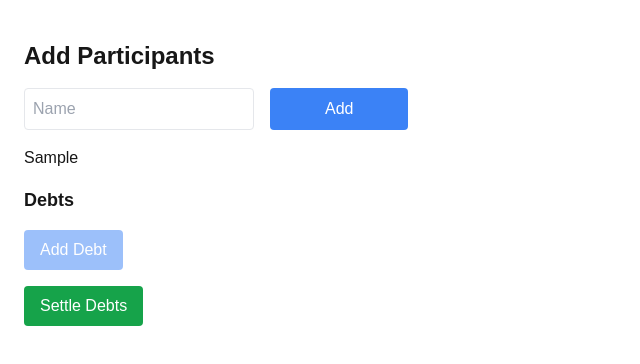
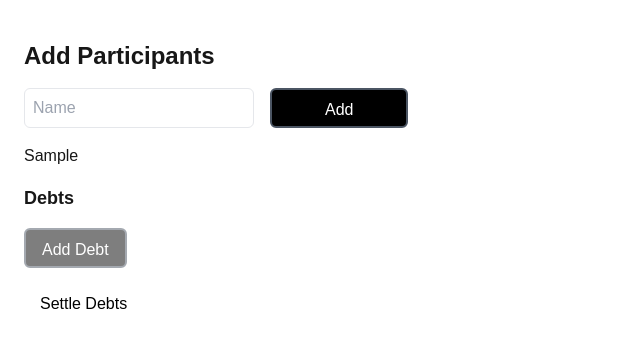
Before and after one commit to maxmislin/debt-settlement, a Next.js app: page / in a window 1280 px wide. Both pictures are taken after typing "Sample" into the empty fields and a click on the button "Add". Shown: the top 364 px of the page, without its empty margins (0-640 px from the left). Built offline with nearby package versions, Linux system fonts and the light colour scheme.

Commit message:
Design adjustments

```diff
--- a/components/DynamicForm/DynamicDebts/index.tsx
+++ b/components/DynamicForm/DynamicDebts/index.tsx
@@ -105,14 +105,18 @@ const DynamicDebts: React.FC = () => {
       <h2 className="text-lg font-semibold">Debts</h2>
       {debts.map((debt, index) => (
         <div
-          className="flex flex-col lg:flex-row lg:items-center gap-4 border-2 p-2 w-full lg:w-auto"
+          className="flex flex-col lg:flex-row lg:items-center gap-4 rounded-md p-3 w-full lg:w-auto"
+          style={{
+            border: "1px solid hsla(0,0%,18%,1)",
+            background: "#0a0a0a",
+          }}
           key={index}
         >
           <div className="flex flex-col lg:flex-row gap-2">
             <select
               value={debt.from}
               onChange={(e) => handleDebtChange(index, "from", e.target.value)}
-              className="p-2 rounded"
+              className="p-2 rounded-md h-10 border-r-4 border-x-white"
             >
               <option value="">Select Participant</option>
               {participants.map(
@@ -132,7 +136,7 @@ const DynamicDebts: React.FC = () => {
             <select
               value={debt.to}
               onChange={(e) => handleDebtChange(index, "to", e.target.value)}
-              className="p-2 rounded"
+              className="p-2 rounded-md border-r-4 border-x-white"
               disabled={!debt.from}
             >
               <option value="">Select Participant</option>
@@ -160,10 +164,10 @@ const DynamicDebts: React.FC = () => {
                 handleDebtChange(index, "amount", e.target.value)
               }
               placeholder="Amount in EUR"
-              className="p-2 rounded"
+              className="px-2 rounded-md h-10"
             />
             <button
-              className="bg-blue-500 text-white py-2 px-4 rounded disabled:opacity-50 flex-1"
+              className="bg-black border-gray-600 border-2 transition-colors hover:bg-gray-600 text-white rounded-md h-10 py-2 px-4 disabled:opacity-50 flex-1"
               onClick={removeDebt}
             >
               Remove
@@ -172,14 +176,14 @@ const DynamicDebts: React.FC = () => {
         </div>
       ))}
       <button
-        className="bg-blue-500 text-white py-2 px-4 rounded disabled:opacity-50 w-full lg:w-auto"
+        className="bg-black border-gray-600 border-2 transition-colors hover:bg-gray-600 text-white rounded-md h-10 py-2 px-4 disabled:opacity-50 disabled:hover:bg-black w-full lg:w-auto"
         onClick={addDebt}
         disabled={debts.length >= maxDebts}
       >
         Add Debt
       </button>
       <button
-        className="bg-green-600 text-white py-2 px-4 rounded disabled:opacity-50 w-full lg:w-auto"
+        className="bg-white text-black transition-opacity hover:opacity-80 rounded-md h-10 py-2 px-4 disabled:opacity-50 w-full lg:w-auto"
         onClick={createMatrix}
       >
         Settle Debts
--- a/components/DynamicForm/ParticipantsFrom/index.tsx
+++ b/components/DynamicForm/ParticipantsFrom/index.tsx
@@ -9,6 +9,7 @@ const ParticipantsFrom: React.FC = () => {
   const addParticipant = () => {
     if (name === "") {
       alert("Name cannot be empty");
+      return;
     }
 
     const participantId = name.replace(/ /g, "_").toLowerCase();
@@ -31,11 +32,11 @@ const ParticipantsFrom: React.FC = () => {
           placeholder="Name"
           value={name}
           onChange={(e) => setName(e.target.value)}
-          className="border p-2 mr-2 rounded w-3/5"
+          className="border px-2 mr-2 rounded-md w-3/5 h-10"
         />
         <button
           onClick={addParticipant}
-          className="bg-blue-500 text-white py-2 px-4 ml-2 rounded flex-1"
+          className="bg-black border-gray-600 border-2 transition-colors hover:bg-gray-600 text-white rounded-md py-2 h-10 px-4 ml-2 flex-1"
         >
           Add
         </button>
```
